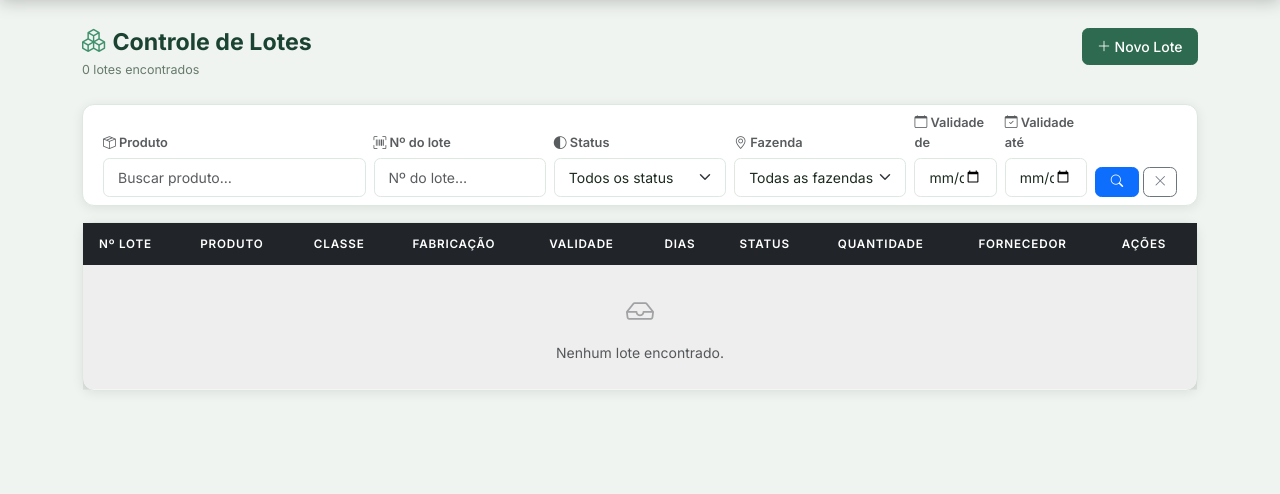
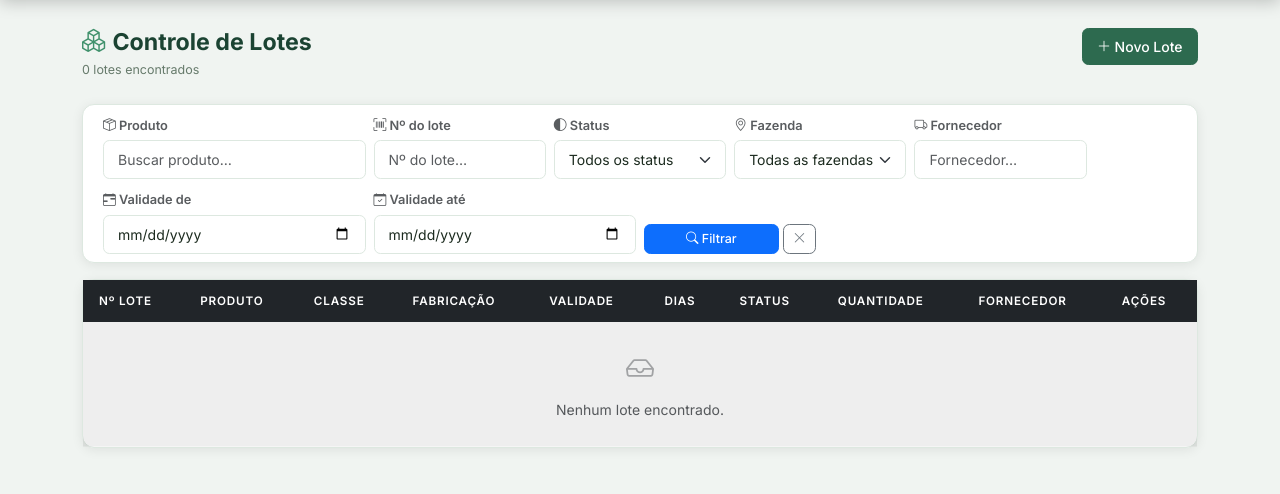
Before and after one commit to felixunai/agrovalida, a Django app: page /lotes/ in a window 1280 px wide. Shown: the part 61-555 px from the top of the page. Run offline with Django 4.2, Linux system fonts and the light colour scheme; the visitor is signed in with stand-in values (Sample User, id 1); data that the repository does not hold is empty; some libraries are stand-ins or nearby versions.

Commit message:
fix: expand date filter fields in Lotes list to col-md-3
Co-Authored-By: Claude Sonnet 4.6 <noreply@anthropic.com>

```diff
--- a/templates/lotes/list.html
+++ b/templates/lotes/list.html
@@ -16,7 +16,8 @@
 <div class="card mb-3">
     <div class="card-body py-2">
         <form method="get">
-            <div class="row g-2 align-items-end">
+            <!-- Linha 1: busca por texto e selects -->
+            <div class="row g-2 align-items-end mb-2">
                 <div class="col-sm-6 col-md-3">
                     <label class="form-label form-label-sm mb-1 text-muted fw-semibold">
                         <i class="bi bi-box-seam"></i> {{ filter.form.defensivo__nome_comercial.label }}
@@ -41,21 +42,30 @@
                     </label>
                     {{ filter.form.fazenda }}
                 </div>
-                <div class="col-sm-6 col-md-1">
+                <div class="col-sm-6 col-md-2">
                     <label class="form-label form-label-sm mb-1 text-muted fw-semibold">
-                        <i class="bi bi-calendar"></i> {{ filter.form.data_validade_inicio.label }}
+                        <i class="bi bi-truck"></i> {{ filter.form.fornecedor.label }}
+                    </label>
+                    {{ filter.form.fornecedor }}
+                </div>
+            </div>
+            <!-- Linha 2: datas e botões -->
+            <div class="row g-2 align-items-end">
+                <div class="col-sm-6 col-md-3">
+                    <label class="form-label form-label-sm mb-1 text-muted fw-semibold">
+                        <i class="bi bi-calendar-range"></i> {{ filter.form.data_validade_inicio.label }}
                     </label>
                     {{ filter.form.data_validade_inicio }}
                 </div>
-                <div class="col-sm-6 col-md-1">
+                <div class="col-sm-6 col-md-3">
                     <label class="form-label form-label-sm mb-1 text-muted fw-semibold">
                         <i class="bi bi-calendar-check"></i> {{ filter.form.data_validade_fim.label }}
                     </label>
                     {{ filter.form.data_validade_fim }}
                 </div>
-                <div class="col-sm-12 col-md-1 d-flex gap-1">
-                    <button type="submit" class="btn btn-primary btn-sm flex-fill" title="Filtrar">
-                        <i class="bi bi-search"></i>
+                <div class="col-sm-12 col-md-2 d-flex gap-1 align-items-end">
+                    <button type="submit" class="btn btn-primary btn-sm flex-fill">
+                        <i class="bi bi-search"></i> Filtrar
                     </button>
                     <a href="{% url 'lotes:list' %}" class="btn btn-outline-secondary btn-sm" title="Limpar filtros">
                         <i class="bi bi-x-lg"></i>
```
